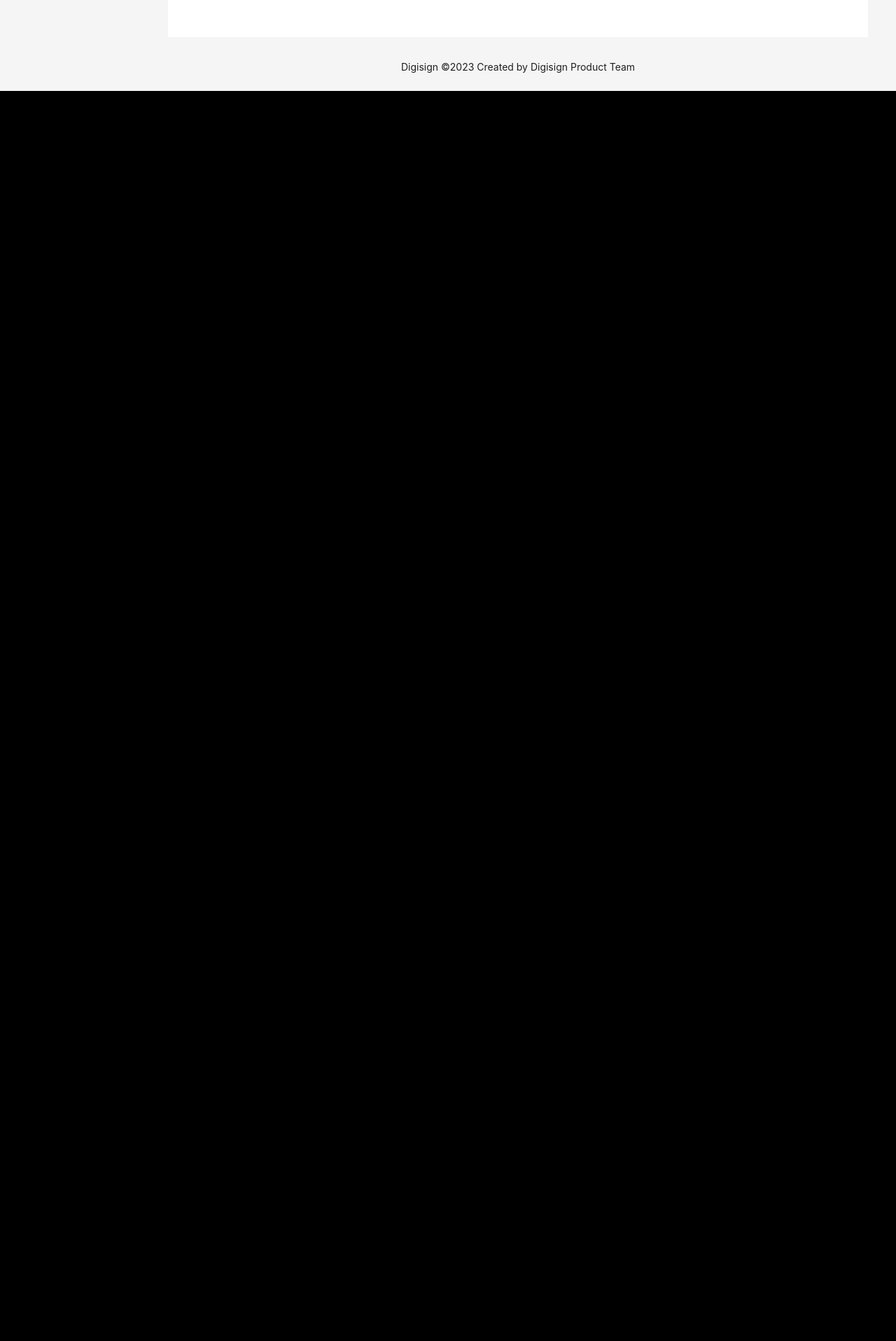
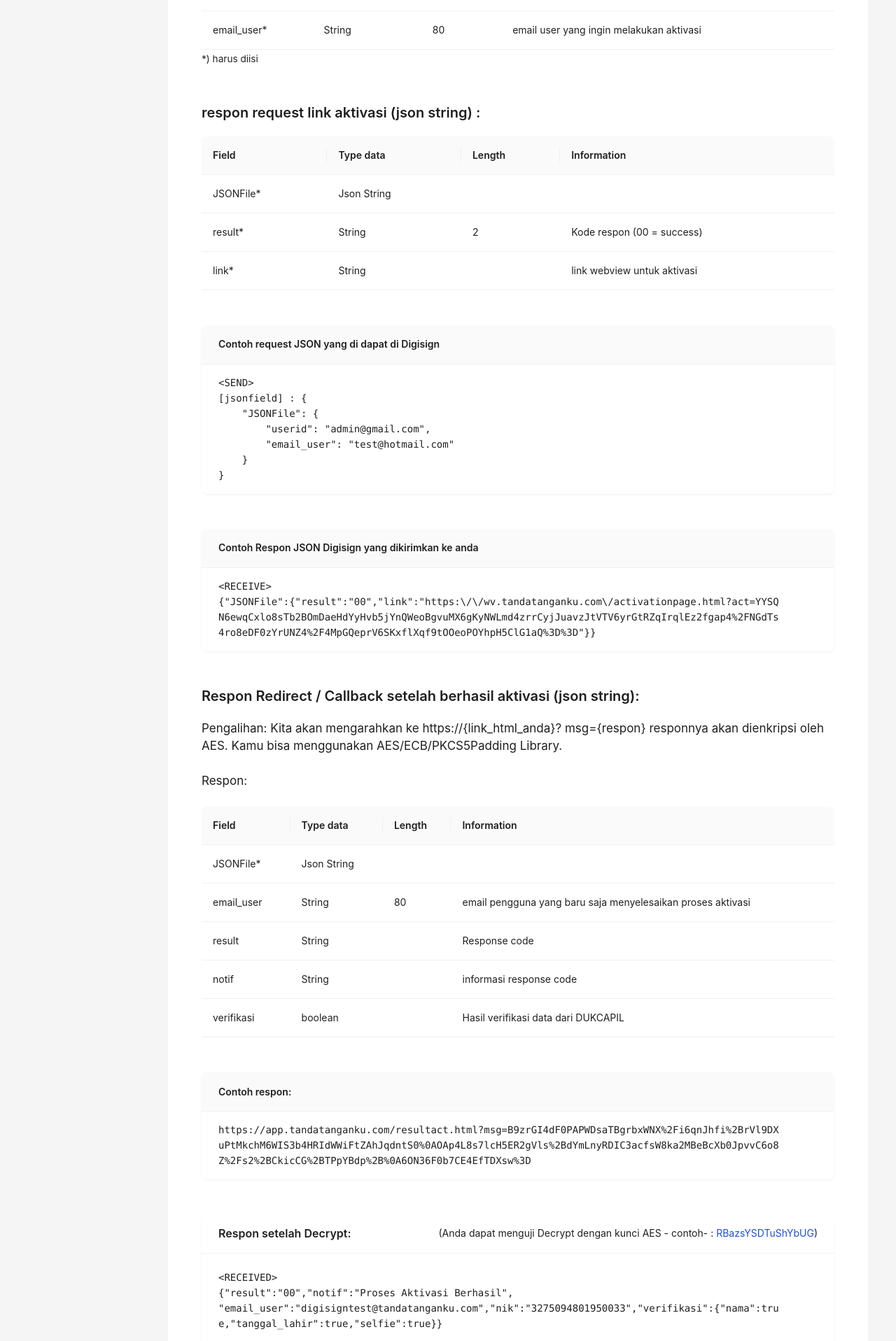
Before and after one commit to shwaayyy/digisign-api-doc, a Next.js app: page /activation in a window 1280 px wide. Shown: the part 880-2797 px from the top of the page at 70% size. Before the commit the page ends 1010 px from the top, so only its background shows below. Built offline with nearby package versions, Linux system fonts and the light colour scheme.

Commit message:
feat: activation page done

```diff
--- a/src/app/activation/helper.js
+++ b/src/app/activation/helper.js
@@ -44,3 +44,78 @@ export const multiPartField = [
         information: "Periksa bagian jsonfield di bawah ini"
     }
 ]
+
+export const jsonFieldData = [
+    {
+        field: "JSONFile*",
+        dataType: "Json String",
+        length: "",
+        information: ""
+    },
+    {
+        field: "userid*",
+        dataType: "String",
+        length: "80",
+        information: "email admin mitra (yang terdaftar di Digisign)"
+    },
+    {
+        field: "email_user*",
+        dataType: "String",
+        length: "80",
+        information: "email user yang ingin melakukan aktivasi"
+    },
+]
+
+export const resActivation = [
+    {
+        field: "JSONFile*",
+        dataType: "Json String",
+        length: "",
+        information: ""
+    },
+    {
+        field: "result*",
+        dataType: "String",
+        length: "2",
+        information: "Kode respon (00 = success)"
+    },
+    {
+        field: "link*",
+        dataType: "String",
+        length: "",
+        information: "link webview untuk aktivasi"
+    },
+]
+
+export const resDataACT = [
+    {
+        field: "JSONFile*",
+        dataType: "Json String",
+        length: "",
+        information: ""
+    },
+    {
+        field: "email_user",
+        dataType: "String",
+        length: "80",
+        information: "email pengguna yang baru saja menyelesaikan proses aktivasi"
+    },
+    {
+        field: "result",
+        dataType: "String",
+        length: "",
+        information: "Response code"
+    },
+    {
+        field: "notif",
+        dataType: "String",
+        length: "",
+        information: "informasi response code"
+    },
+    {
+        field: "verifikasi",
+        dataType: "boolean",
+        length: "",
+        information: "Hasil verifikasi data dari DUKCAPIL"
+    },
+]
--- a/src/app/activation/page.jsx
+++ b/src/app/activation/page.jsx
@@ -2,22 +2,85 @@
 import SidebarLayout from "@/components/Template";
 import Point from "@/components/Point";
 import TableAPI from "@/components/TableAPI";
-import {columnsHeader, dataHeader, multiPartField} from "@/app/activation/helper";
+import {
+    columnsHeader,
+    dataHeader,
+    jsonFieldData,
+    multiPartField,
+    resActivation,
+    resDataACT
+} from "@/app/activation/helper";
 import {APIColumns} from "@/app/register/helper";
+import {Card} from "antd";
 
 const Activation = () => {
     return (
         <>
             <div>
                 <SidebarLayout>
-                    <Point title={"API Aktivasi"} customClassTitle={"text-sky-800"} customClassContent={"flex flex-col gap-y-[50px]"}>
-                        <TableAPI columns={columnsHeader} dataTable={dataHeader} visibleHeader={false} border={true} />
+                    <Point title={"API Aktivasi"} customClassTitle={"text-sky-800"}
+                           customClassContent={"flex flex-col gap-y-[50px]"}>
+                        <TableAPI columns={columnsHeader} dataTable={dataHeader} visibleHeader={false} border={true}/>
                         <Point title={"Multipart Field:"} customClassTitle={"text-xl"}>
-                            <TableAPI columns={APIColumns} dataTable={multiPartField} />
+                            <TableAPI columns={APIColumns} dataTable={multiPartField}/>
                         </Point>
-                        <Point title={"Json Field:"}>
-
+                        <Point title={"Json Field:"} customClassTitle={"text-xl"}>
+                            <TableAPI columns={APIColumns} dataTable={jsonFieldData}/>
+                            <small>*) harus diisi</small>
                         </Point>
+                        <Point title={"respon request link aktivasi (json string) :"} customClassTitle={"text-xl"}>
+                            <TableAPI columns={APIColumns} dataTable={resActivation}/>
+                        </Point>
+                        <Card title={"Contoh request JSON yang di dapat di Digisign"} type={"inner"} bordered={false}>
+                            <p className={"font-mono whitespace-pre-wrap"}>
+                                {"<SEND>\n" +
+                                    "[jsonfield] : {\n" +
+                                    "    \"JSONFile\": {\n" +
+                                    "        \"userid\": \"admin@gmail.com\",\n" +
+                                    "        \"email_user\": \"test@hotmail.com\"\n" +
+                                    "    }\n" +
+                                    "}\n"}
+                            </p>
+                        </Card>
+                        <Card title={"Contoh Respon JSON Digisign yang dikirimkan ke anda"} type={"inner"}
+                              bordered={false}>
+                            <p className={"font-mono whitespace-pre-wrap"}>
+                                {"<RECEIVE>\n" +
+                                    "{\"JSONFile\":{\"result\":\"00\",\"link\":\"https:\\/\\/wv.tandatanganku.com\\/activationpage.html?act=YYSQ\n" +
+                                    "N6ewqCxlo8sTb2BOmDaeHdYyHvb5jYnQWeoBgvuMX6gKyNWLmd4zrrCyjJuavzJtVTV6yrGtRZqIrqlEz2fgap4%2FNGdTs\n" +
+                                    "4ro8eDF0zYrUNZ4%2F4MpGQeprV6SKxflXqf9tOOeoPOYhpH5ClG1aQ%3D%3D\"}}"}
+                            </p>
+                        </Card>
+                        <Point title={"Respon Redirect / Callback setelah berhasil aktivasi (json string):"}
+                               titleSize={"text-xl"} customClassContent={"flex flex-col gap-y-6"}>
+                            <div className={"w-full"}>
+                                <p>
+                                    Pengalihan:
+                                    Kita akan mengarahkan ke https://{"{link_html_anda}"}? msg={"{respon}"}{"\n "}
+                                    responnya akan dienkripsi oleh AES.
+                                    Kamu bisa menggunakan AES/ECB/PKCS5Padding Library.
+                                </p>
+                            </div>
+                            <h3>Respon: </h3>
+                            <TableAPI columns={APIColumns} dataTable={resDataACT}/>
+                        </Point>
+                        <Card title={"Contoh respon:"} type={"inner"} bordered={false}>
+                            <p className={"font-mono whitespace-pre-wrap"}>
+                                {"https://app.tandatanganku.com/resultact.html?msg=B9zrGI4dF0PAPWDsaTBgrbxWNX%2Fi6qnJhfi%2BrVl9DX\n" +
+                                    "uPtMkchM6WIS3b4HRIdWWiFtZAhJqdntS0%0AOAp4L8s7lcH5ER2gVls%2BdYmLnyRDIC3acfsW8ka2MBeBcXb0JpvvC6o8\n" +
+                                    "Z%2Fs2%2BCkicCG%2BTPpYBdp%2B%0A6ON36F0b7CE4EfTDXsw%3D"}
+                            </p>
+                        </Card>
+                        <Card title={"Respon setelah Decrypt:"} bordered={false}
+                              extra={<p>(Anda dapat menguji Decrypt dengan kunci AES - contoh- : <span
+                                  className={"text-blue-700"}>RBazsYSDTuShYbUG</span>)</p>}>
+                            <p className={"font-mono whitespace-pre-wrap"}>
+                                {"<RECEIVED>\n" +
+                                    "{\"result\":\"00\",\"notif\":\"Proses Aktivasi Berhasil\",\n" +
+                                    "\"email_user\":\"digisigntest@tandatanganku.com\",\"nik\":\"3275094801950033\",\"verifikasi\":{\"nama\":tru\n" +
+                                    "e,\"tanggal_lahir\":true,\"selfie\":true}}"}
+                            </p>
+                        </Card>
                     </Point>
                 </SidebarLayout>
             </div>
```
